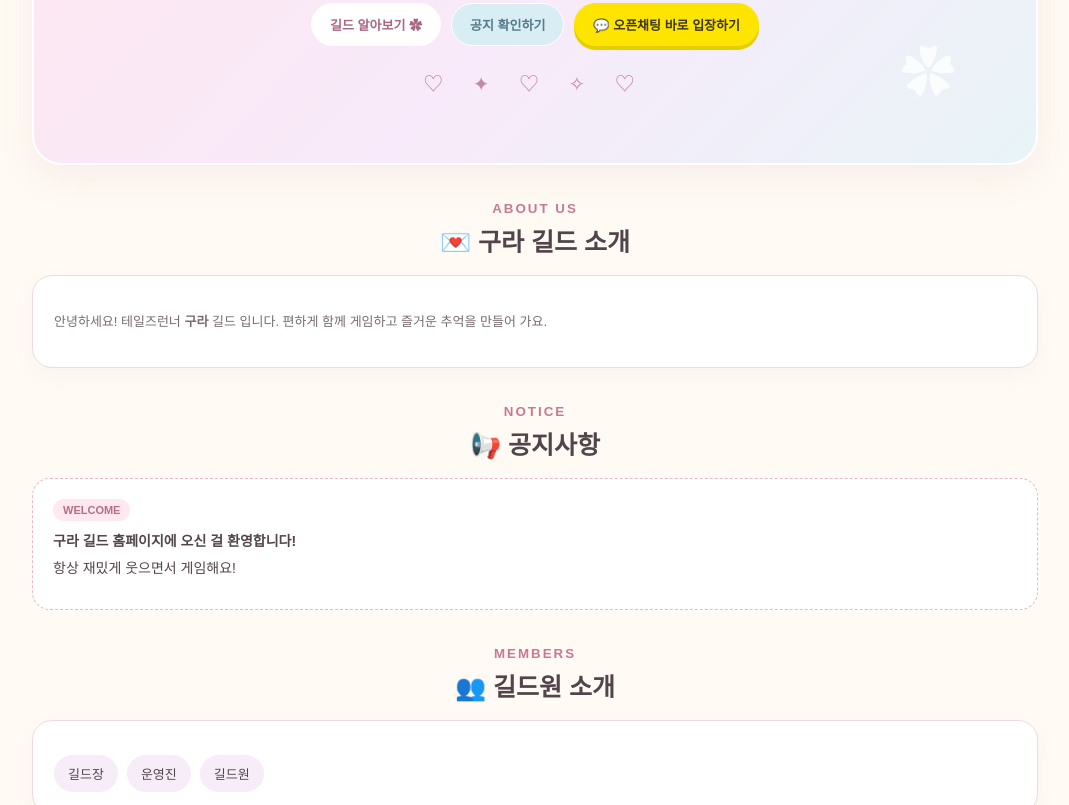
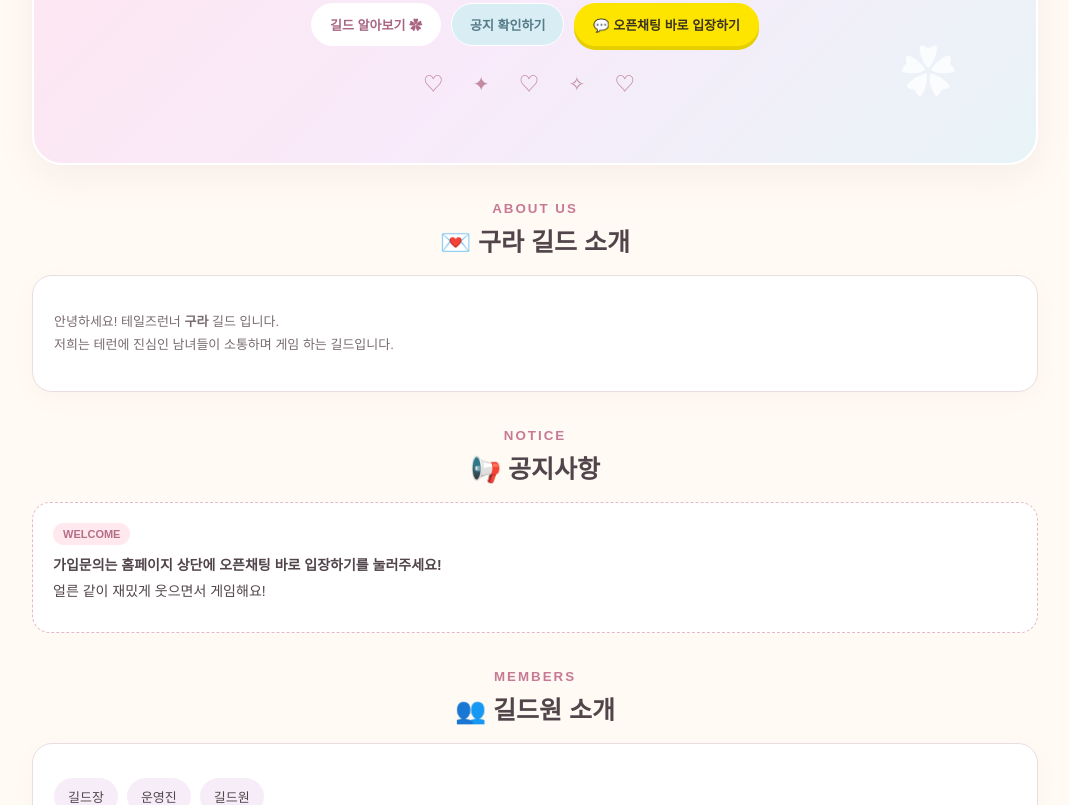
Before and after one commit to tr-guild-home/tr-guild, a plain HTML site: page index.html in a window 1280 px wide. Shown: the part 418-1223 px from the top of the page, without its empty margins (105-1174 px from the left). Drawn offline with Linux system fonts and the light colour scheme.

Commit message:
Update index.html

```diff
--- a/index.html
+++ b/index.html
@@ -50,12 +50,12 @@ footer{text-align:center;padding:30px 15px;color:#a18e96;font-size:12px;border-t
 
 <section id="about">
 <div class="section-title"><small>ABOUT US</small><h2>💌 구라 길드 소개</h2></div>
-<div class="card"><p>안녕하세요! 테일즈런너 <b>구라</b> 길드 입니다. 편하게 함께 게임하고 즐거운 추억을 만들어 가요.</p></div>
+<div class="card"><p>안녕하세요! 테일즈런너 <b>구라</b> 길드 입니다.<br>저희는 테런에 진심인 남녀들이 소통하며 게임 하는 길드입니다.</p></div>
 </section>
 
 <section id="notice">
 <div class="section-title"><small>NOTICE</small><h2>📢 공지사항</h2></div>
-<div class="notice"><span class="pill">WELCOME</span><p><b>구라 길드 홈페이지에 오신 걸 환영합니다!</b><br>항상 재밌게 웃으면서 게임해요!</p></div>
+<div class="notice"><span class="pill">WELCOME</span><p><b>가입문의는 홈페이지 상단에 오픈채팅 바로 입장하기를 눌러주세요!</b><br>얼른 같이 재밌게 웃으면서 게임해요!</p></div>
 </section>
 
 <section id="members">
```
